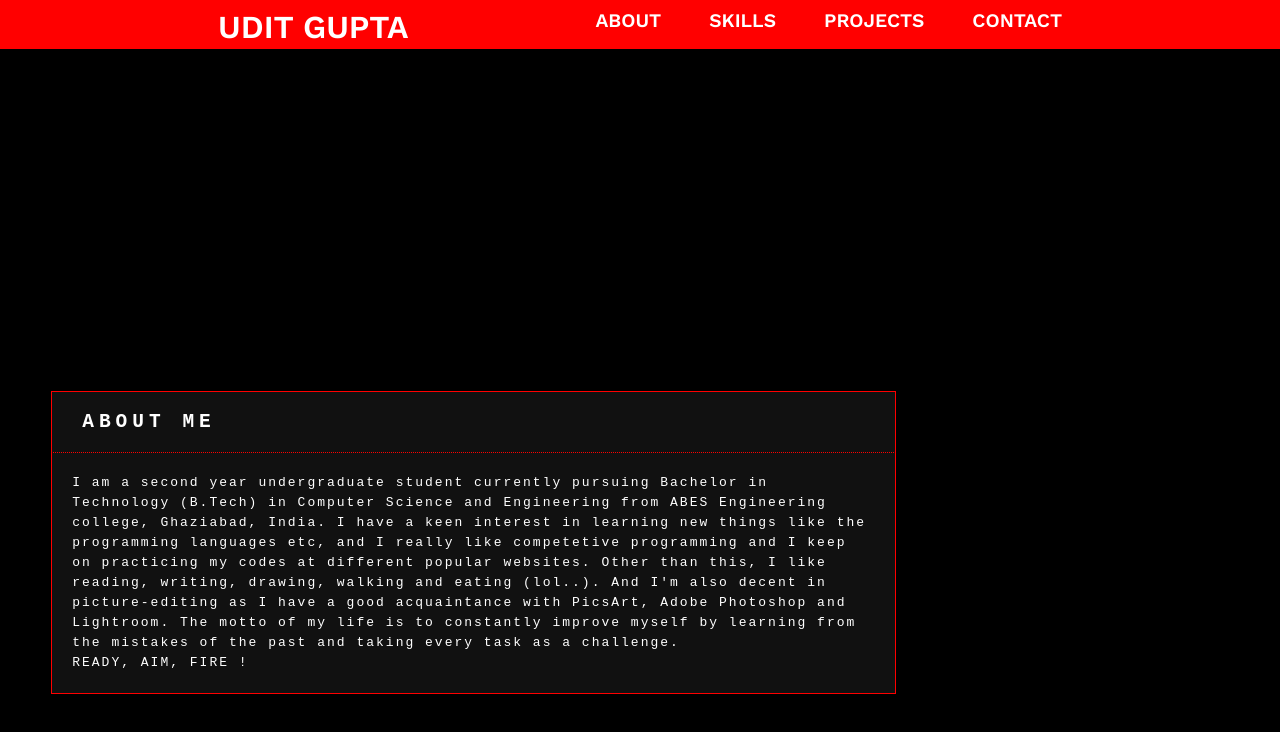
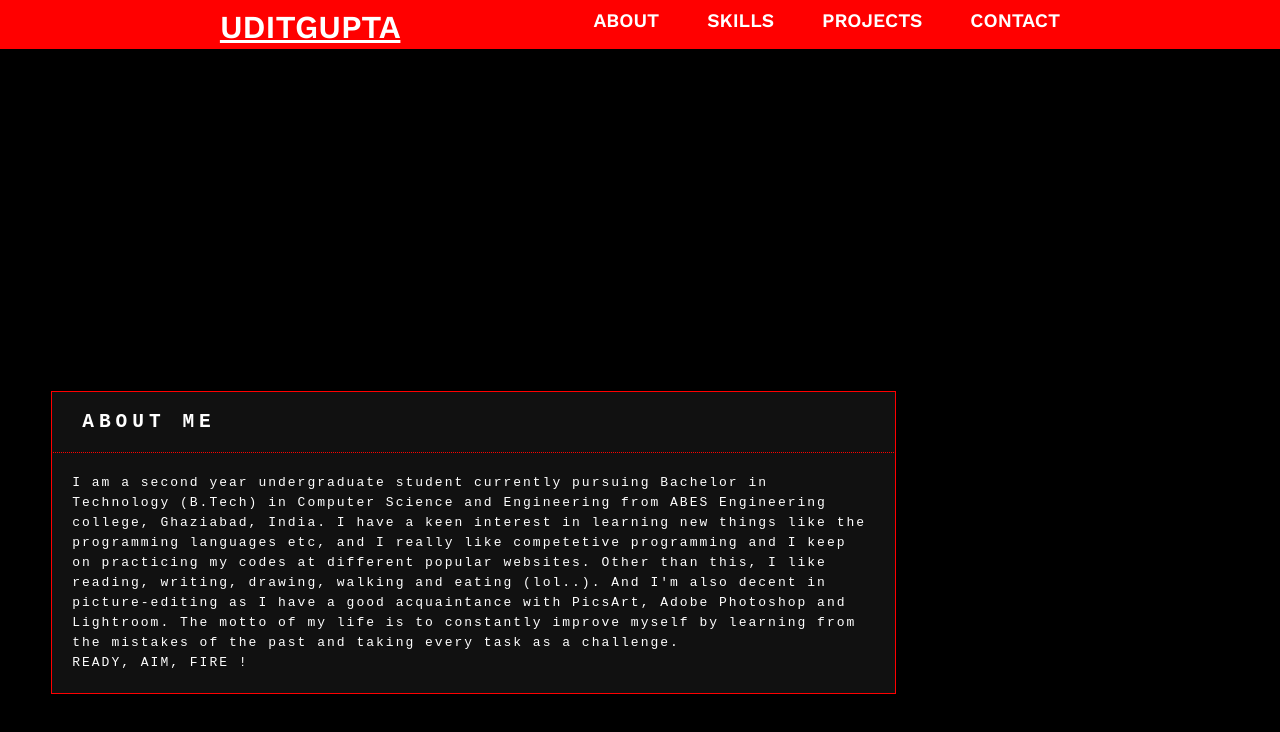
Before and after one commit to luctivud/.website, a plain HTML site: page index.html in a window 1280 px wide. Shown: the top 732 px of the page. Drawn offline with nearby package versions, Linux system fonts and the light colour scheme.

Commit message:
Update index.html

```diff
--- a/index.html
+++ b/index.html
@@ -5,11 +5,11 @@
     <!--linking css-->
     <link rel="stylesheet" type="text/css" href="assets/css/main.css">
     <link rel="icon" href="assets/img/logoudit.jpg">
-    <title>Udit-web</title>
+    <title>Udit-Gupta</title>
   </head>
   <body>
     <header>
-    <h1 class="logo">UDIT GUPTA</h1>
+    <h1 class="logo"><a href="#">UditGupta</a></h1>
     <input type="checkbox" id="nav-toggle" class="nav-toggle">
     <nav>
     <ul>
```
